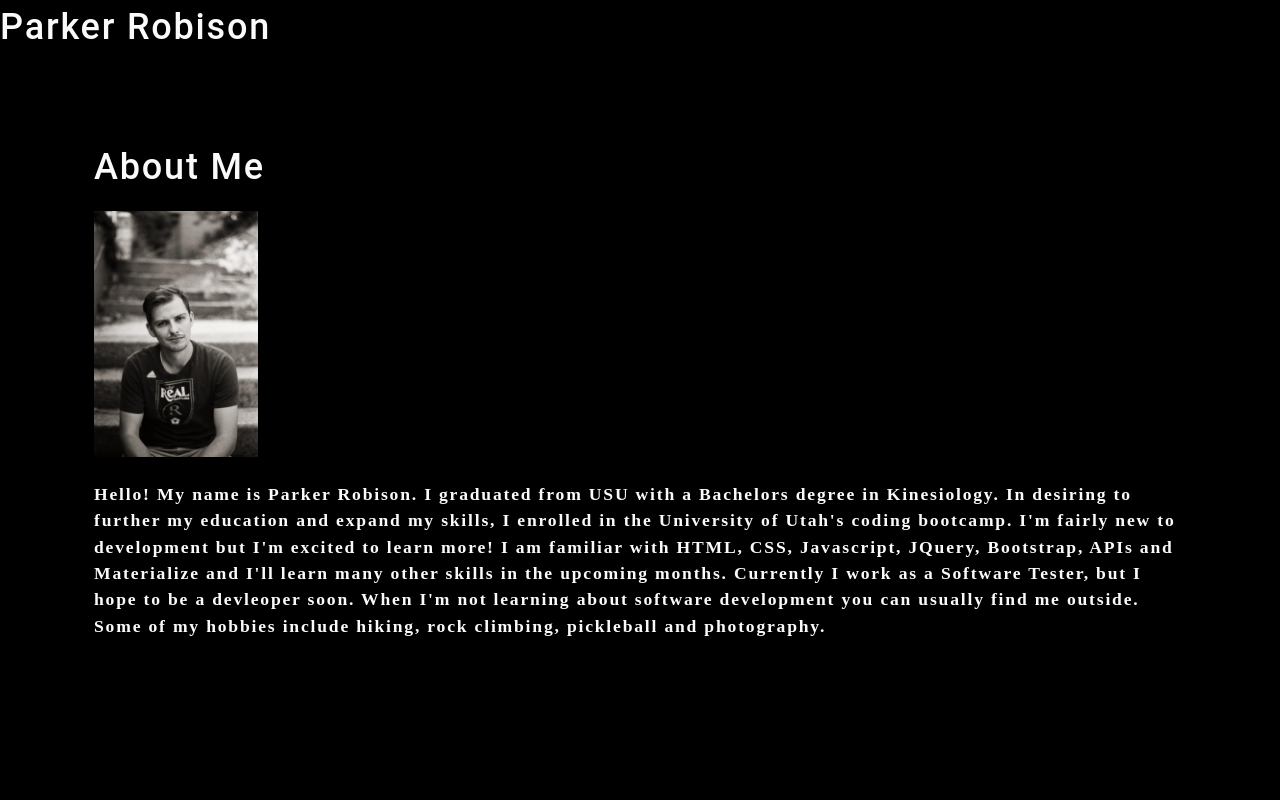
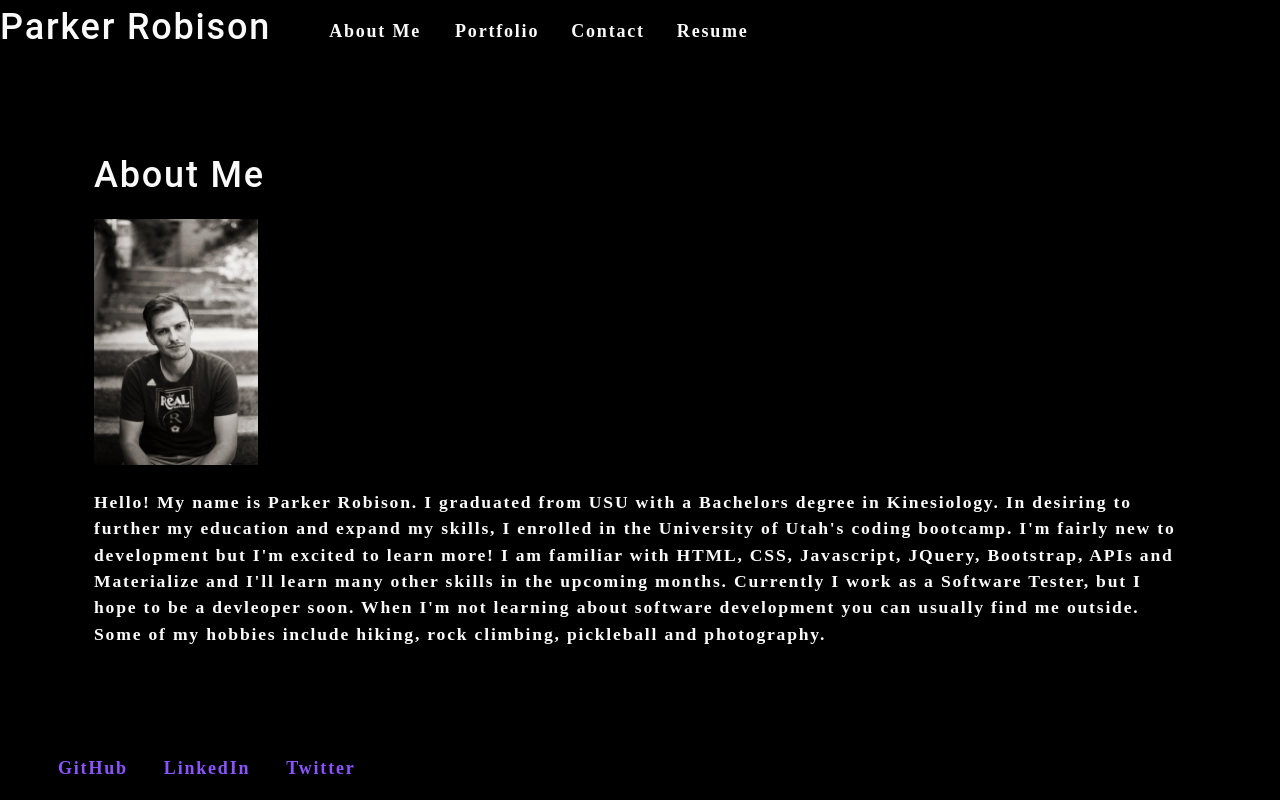
Before and after one commit to parkerrobison/re-portfolio, a React (Create React App) app: page / in a window 1280 px wide. Built offline with nearby package versions, Linux system fonts and the light colour scheme.

Commit message:
added requirements as notes to corresponding folders.

```diff
--- a/src/App.js
+++ b/src/App.js
@@ -1,7 +1,18 @@
 import React from 'react';
 import Header from './components/Header';
 import About from './components/About';
+import Footer from './components/Footer'
 
+// AS AN employer looking for candidates with experience building single-page applications
+// I WANT to view a potential employee's deployed React portfolio of work samples
+// SO THAT I can assess whether they're a good candidate for an open position
+
+// GIVEN a single-page application portfolio for a web developer
+// WHEN I load the portfolio
+// THEN I am presented with a page containing a header, a section for content, and a footer
+
+// WHEN I load the portfolio the first time
+// THEN the About Me title and section are selected by default
 
 function App() {
   return (
@@ -10,6 +21,7 @@ function App() {
       <main>
         <About></About>
       </main>
+      <Footer></Footer>
     </div>
   );
 }
--- a/src/components/About/index.js
+++ b/src/components/About/index.js
@@ -1,5 +1,8 @@
 import React from 'react';
 import portrait2 from '../../assets/images/portrait/portrait2.JPG'
+
+// WHEN I am presented with the About Me section
+// THEN I see a recent photo of the developer and a short bio about them
 
 function About() {
     return(
--- /dev/null
+++ b/src/components/Contact/index.js
@@ -0,0 +1,6 @@
+// WHEN I am presented with the Contact section
+// THEN I see a contact form with fields for a name, an email address, and a message
+// WHEN I move my cursor out of one of the form fields without entering text
+// THEN I receive a notification that this field is required
+// WHEN I enter text into the email address field
+// THEN I receive a notification if I have entered an invalid email address
--- /dev/null
+++ b/src/components/Footer/index.js
@@ -0,0 +1,24 @@
+import React from 'react';
+
+// WHEN I view the footer
+// THEN I am presented with text or icon links to the developer’s GitHub and LinkedIn profiles,
+//  and their profile on a third platform (Stack Overflow, Twitter)
+function Footer() {
+    return(
+        <footer>
+            <ul className='profile-links flex-row'>
+                <li className='mx-2'>
+                    <a href='https://github.com/parkerrobison' target='_blank' rel="noopener noreferrer">GitHub</a>
+                </li>
+                <li className='mx-2'>
+                    <a href='https://www.linkedin.com/in/parker-robison-690972139/' target='_blank' rel="noopener noreferrer">LinkedIn</a>
+                </li>
+                <li className='mx-2'>
+                    <a href='https://twitter.com/ParkerRobison2' target='_blank' rel="noopener noreferrer">Twitter</a>
+                </li>
+            </ul>
+        </footer>
+    )
+}
+
+export default Footer;
--- a/src/components/Header/index.js
+++ b/src/components/Header/index.js
@@ -1,9 +1,15 @@
 import React from 'react';
+import Navigation from '../Navigation';
+
+// WHEN I view the header
+// THEN I am presented with the developer's name and navigation
+// with titles corresponding to different sections of the portfolio
 
 function Header () {
     return(
-        <header>
+        <header className='flex-row'>
             <h1>Parker Robison</h1>
+            <Navigation></Navigation>
         </header>
     )
 }
--- /dev/null
+++ b/src/components/Navigation/index.js
@@ -0,0 +1,31 @@
+import React from 'react';
+
+// WHEN I view the navigation titles
+// THEN I am presented with the titles About Me, Portfolio, Contact, and Resume,
+// and the title corresponding to the current section is highlighted
+// WHEN I click on a navigation title
+// THEN I am presented with the corresponding section below the navigation without
+// the page reloading and that title is highlighted
+function Navigation() {
+    return(
+        <nav>
+            <ul className='flex-row'>
+                <li className= 'mx-2'>
+                    <a href='#about'>
+                        About Me
+                    </a>
+                </li>
+                <li className= 'mx-2'>
+                    <span>Portfolio</span>
+                </li>
+                <li className= 'mx-2'>
+                    <span>Contact</span>
+                </li>
+                <li className= 'mx-2'>
+                    <span>Resume</span>
+                </li>
+            </ul>
+        </nav>
+    )
+}
+export default Navigation;
--- /dev/null
+++ b/src/components/Portfolio/index.js
@@ -0,0 +1,3 @@
+// WHEN I am presented with the Portfolio section
+// THEN I see titled images of six of the developer’s applications
+// with links to both the deployed applications and the corresponding GitHub repository
--- /dev/null
+++ b/src/components/Project/index.js
@@ -0,0 +1 @@
+//this is where the projects will go.
--- /dev/null
+++ b/src/components/Resume/index.js
@@ -0,0 +1,2 @@
+// WHEN I am presented with the Resume section
+// THEN I see a link to a downloadable resume and a list of the developer’s proficiencies
```
